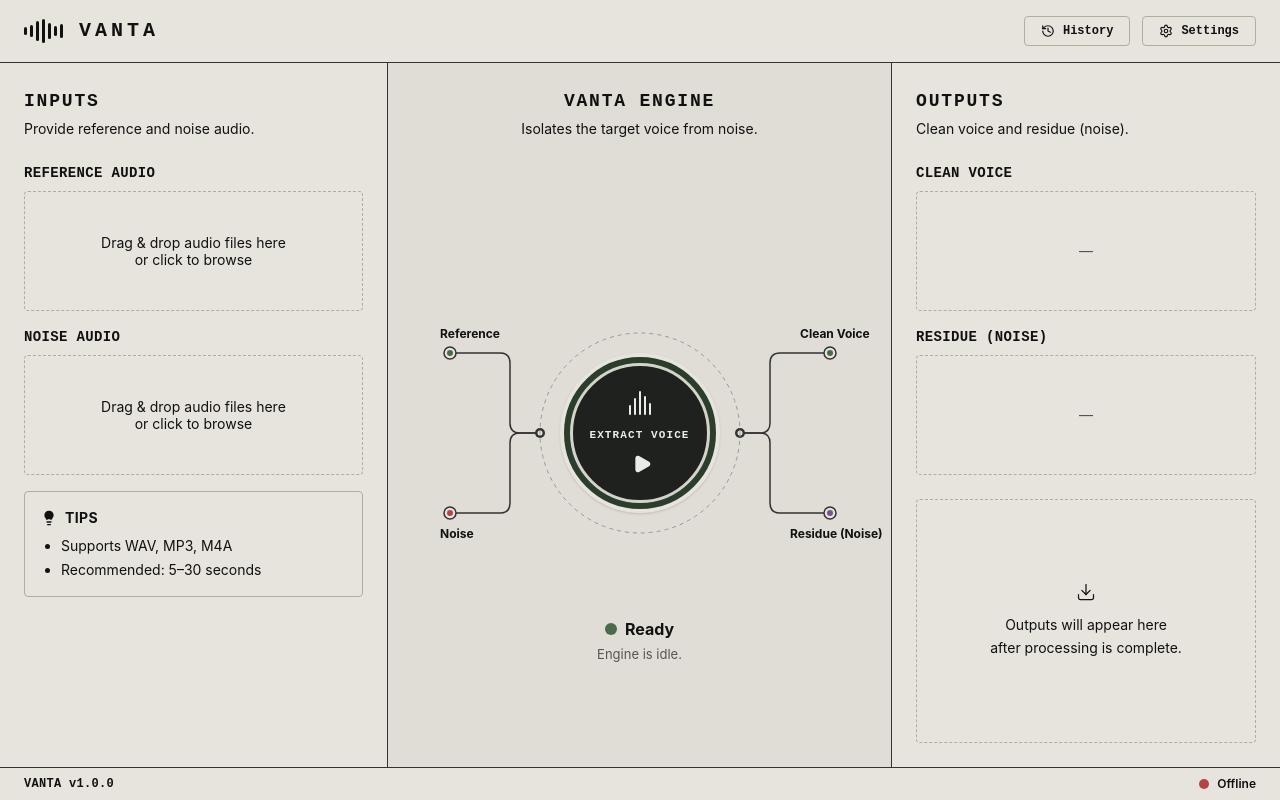
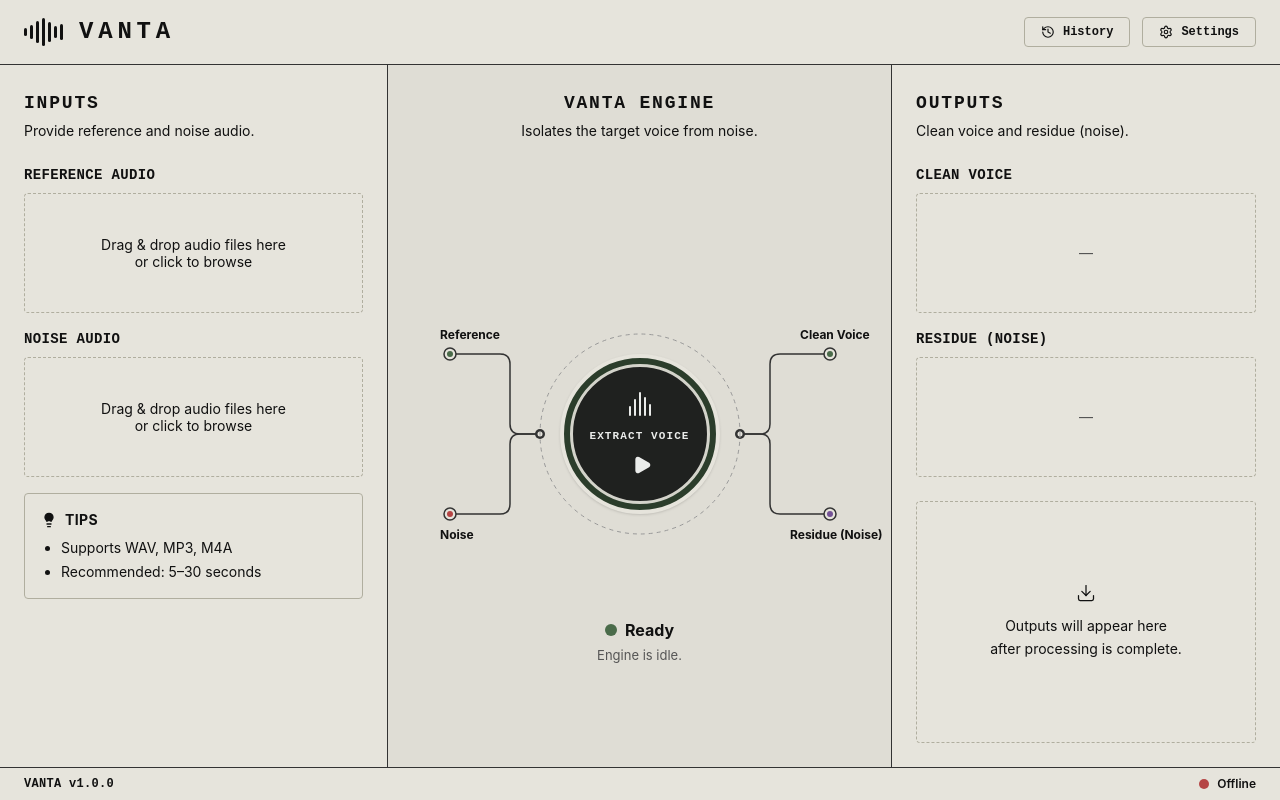
Before and after one commit to Komalpreet2809/Vanta, a Next.js app in the folder web/: page / in a window 1280 px wide. Built offline with nearby package versions, Linux system fonts and the light colour scheme; no server answers.

Commit message:
style: increase header logo and text size

```diff
--- a/web/src/components/Header.tsx
+++ b/web/src/components/Header.tsx
@@ -7,12 +7,12 @@ export function Header() {
     <header className="px-6 py-4 flex items-center justify-between border-b border-[var(--border-main)]">
       <div className="flex items-center gap-3">
         {/* Waveform Logo */}
-        <div className="flex items-center gap-[3px] h-6 mr-1">
+        <div className="flex items-center gap-[3px] h-7 mr-1">
           {[0.3, 0.5, 0.8, 1, 0.7, 0.4, 0.6].map((h, i) => (
             <div key={i} className="w-[3px] bg-[var(--text-main)] rounded-sm" style={{ height: `${h * 100}%` }} />
           ))}
         </div>
-        <span className="font-mono-heading font-bold text-xl tracking-[0.2em] uppercase">Vanta</span>
+        <span className="font-mono-heading font-black text-2xl tracking-[0.2em] uppercase">Vanta</span>
       </div>
 
       <div className="flex items-center gap-3">
```
